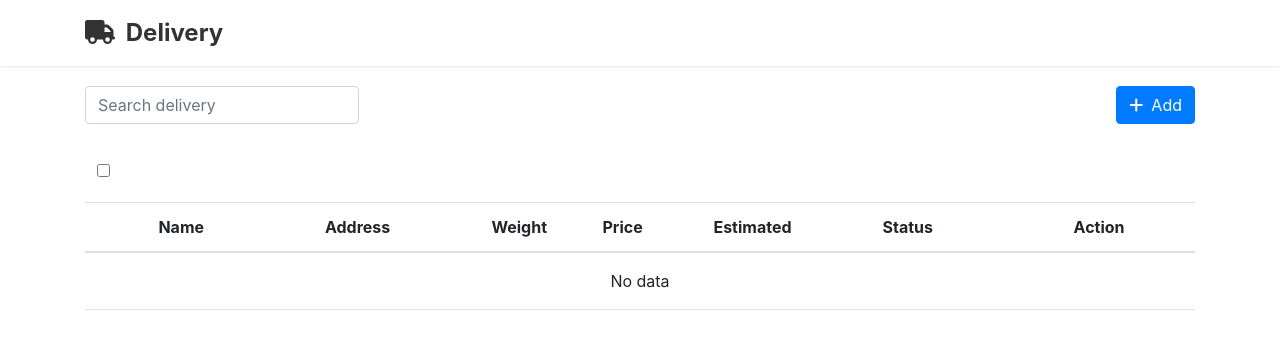
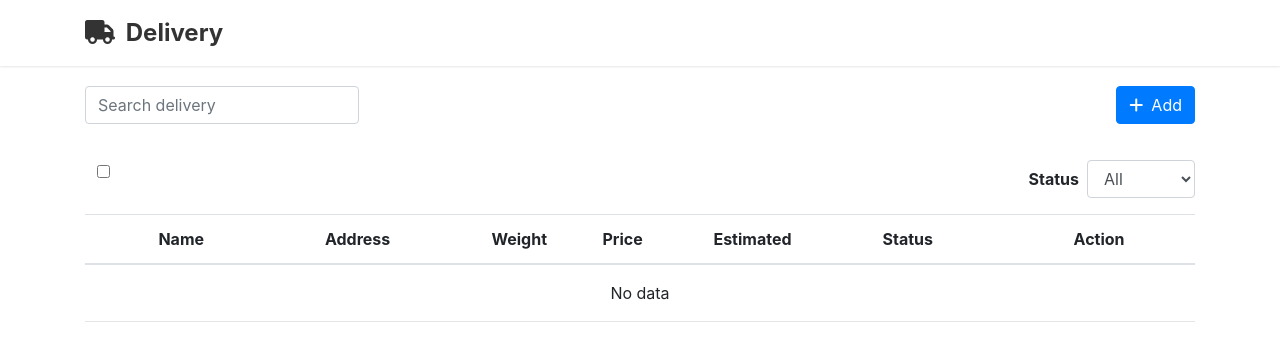
Before and after one commit to dinhthoai241297/delivery, a React (Create React App) app: page /delivery/list in a window 1280 px wide. Shown: the top 338 px of the page. Built offline with nearby package versions, Linux system fonts and the light colour scheme.

Commit message:
Make filter status as action

```diff
--- a/src/components/delivery/List.js
+++ b/src/components/delivery/List.js
@@ -111,10 +111,10 @@ const List = ({ history, location }) => {
         setFilterStatus(fs)
     }, [location.search])
 
-    const changeFilterStatus = () => {
-        let newStatus = (Number(filterStatus) + 1) % 3
+    const changeFilterStatus = e => {
+        let { value } = e.target
         setSelected([])
-        history.push(location.pathname + '?fs=' + newStatus)
+        history.push(location.pathname + '?fs=' + value)
     }
 
     return (
@@ -144,12 +144,29 @@ const List = ({ history, location }) => {
                 </div>
             </StyledFunctionHead>
             <div>
+                <div className="row pt-3 pb-3">
+                    <StyledFilter className="col-12 col-lg-6 text-right mb-2 mb-lg-0">
+                        <b>Status</b>
+                        <select
+                            value={filterStatus}
+                            onChange={changeFilterStatus}
+                            id="filter-status"
+                            className="form-control ml-2"
+                        >
+                            <option value={0}>All</option>
+                            <option value={DELIVERY_STATUS.PREPARE}>Prepare</option>
+                            <option value={DELIVERY_STATUS.DELIVERED}>Delivery</option>
+                        </select>
+                    </StyledFilter>
+                    <div className="col-12 col-lg-6 order-lg-first">
                         <StyledActionMultiRecord show={selected.length !== 0}>
                             <input
                                 onChange={toggleSelectAll}
                                 checked={selected.length !== 0 && filter().length === selected.length}
                                 type="checkbox"
                             />
+                            {selected.length !== 0 && (
+                                <>
                                     <BtnStatus
                                         onClick={() => hanleChangeStatusMulti(selected, DELIVERY_STATUS.DELIVERED)}
                                         status={DELIVERY_STATUS.DELIVERED}
@@ -161,7 +178,11 @@ const List = ({ history, location }) => {
                                     <button className="btn btn-sm btn-danger" onClick={() => setIsShowModal(true)}>
                                         <i className="fas fa-trash-alt mr-1"></i>Delete
                                     </button>
+                                </>
+                            )}
                         </StyledActionMultiRecord>
+                    </div>
+                </div>
                 <StyledTable responsive>
                     <thead>
                         <tr>
@@ -171,16 +192,7 @@ const List = ({ history, location }) => {
                             <th width="10%">Weight</th>
                             <th width="10%">Price</th>
                             <th width="10%">Estimated</th>
-                            <th data-tip="Click to filter with status" className="spec" onClick={changeFilterStatus}>
-                                Status
-                                {filterStatus == DELIVERY_STATUS.PREPARE && (
-                                    <i className="far fa-clock ml-2 text-warning"></i>
-                                )}
-                                {filterStatus == DELIVERY_STATUS.DELIVERED && (
-                                    <i className="fas fa-truck ml-2 text-success"></i>
-                                )}
-                                <ReactTooltip />
-                            </th>
+                            <th className="spec">Status</th>
                             <th>Action</th>
                         </tr>
                     </thead>
@@ -193,16 +205,22 @@ const List = ({ history, location }) => {
 
 export default List
 
+const StyledFilter = styled.div`
+    display: flex;
+    flex-direction: row;
+    align-items: center;
+    justify-content: flex-end;
+
+    select {
+        width: auto;
+    }
+`
+
 const StyledActionMultiRecord = styled.div`
-    padding: 0.75rem;
+    padding: 0 0.75rem;
 
     > * {
         margin-bottom: 3px;
-    }
-
-    button {
-        opacity: 0;
-        ${props => (props.show ? 'opacity: 1;' : '')}
     }
 
     > * {
@@ -240,7 +258,6 @@ const StyledTable = styled(Table)`
     .spec {
         text-align: center;
         white-space: nowrap;
-        cursor: pointer;
         position: relative;
     }
 
```
Lines whose indentation alone changed are shown as unchanged.
